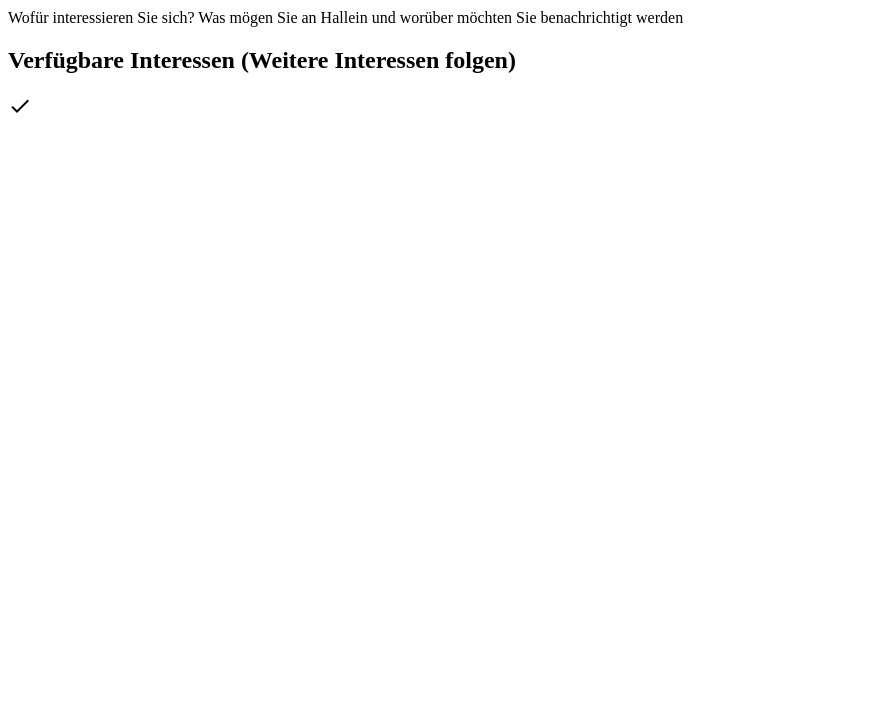
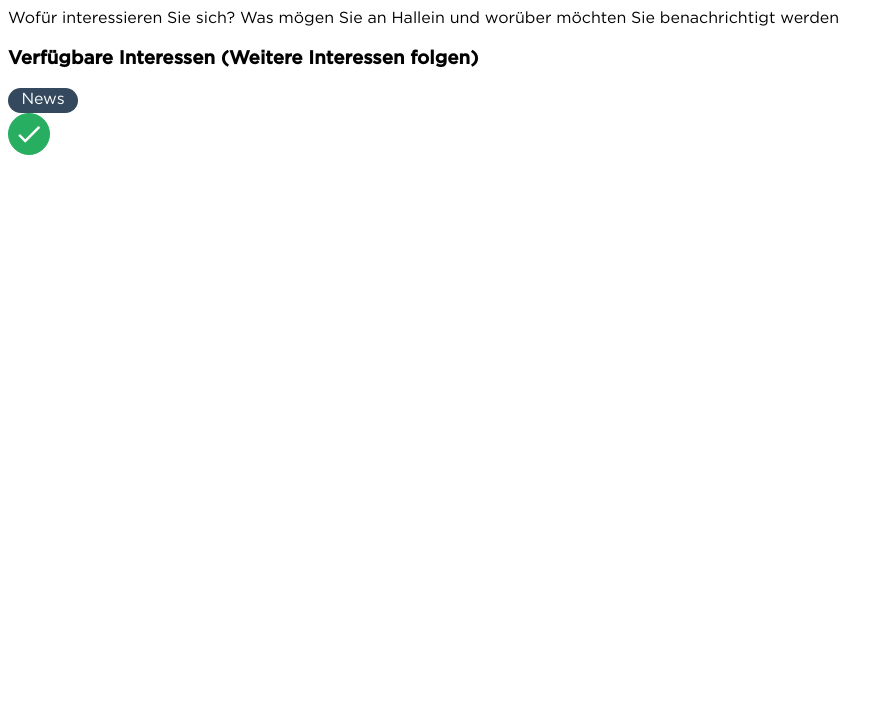
Before and after one commit to stone-tom/halleinAppFrontend, a website: page index.html at #!/interests in a window 1280 px wide. Shown: the part 72-800 px from the top of the page, without its empty margins (0-893 px from the left). Drawn offline with nearby package versions, Linux system fonts and the light colour scheme; some packages are replaced by stand-ins of ours; files that its build step writes are made by us from their sources; files whose address does not match are found by name.

Commit message:
safepush

```diff
--- a/content/interests.html
+++ b/content/interests.html
@@ -2,7 +2,7 @@
    <h1>Interessen</h1>
     <p>Wofür interessieren Sie sich? Was mögen Sie an Hallein und worüber möchten Sie benachrichtigt werden</p>
 
-    <h2>Verfügbare Interessen (Weitere Interessen folgen)</h2>
-    <div class="interests"></div>
+    <h3>Verfügbare Interessen (Weitere Interessen folgen)</h3>
+    <div class="interests"><p>News</p></div>
     <i class="material-icons doneicon">done</i>
 </div>
--- a/private/js/angular/controller/interestsController.js
+++ b/private/js/angular/controller/interestsController.js
@@ -1,2 +1,10 @@
 myApp.controller('interestsController', function ($scope) {
 });
+
+$scope.intrerests = [
+    {interest: 'News'},
+    {interest: 'News'},
+    {interest: 'News'},
+    {interest: 'News'},
+
+]
--- a/private/scss/_interests.scss
+++ b/private/scss/_interests.scss
@@ -1,6 +1,32 @@
 .interestsWrapper{
+  font-family:"Gotham Book";
   h1{
-    font-family:"Gotham Book";
+    text-transform: uppercase;
+  }
+  p{
+
   }
 
+  h3{
+    font-family: "Gotham Medium";
+  }
+  .doneicon{
+    font-size: 30px;
+    border: solid 1px #27ae60;
+    border-radius: 100px;
+    padding: 5px;
+    color: #ffffff;
+    background-color: #27ae60;
+  }
+  .interests{
+    p{
+      color: #ffffff;
+      text-align:center;
+      padding-top:2px;
+    }
+    width: 70px;
+    height:25px;
+    background-color: #34495e ;
+    border-radius: 50px;
+  }
 }
```
